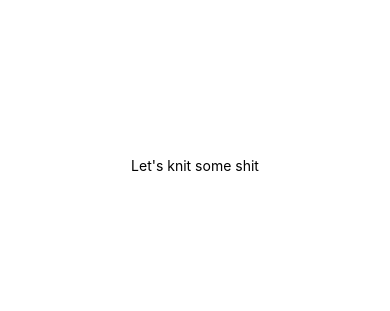
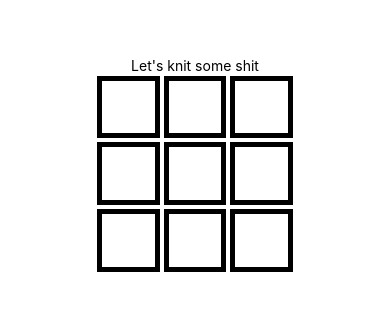
Before and after one commit to reedr3/knit, a React Native app: screen / in a window 390 px wide. Shown: the part 257-568 px from the top of the page. Built offline with nearby package versions, Linux system fonts and the light colour scheme.

Commit message:
Ryker can toggle cells in 3x3 grid between black and white.

```diff
--- a/App.tsx
+++ b/App.tsx
@@ -1,19 +1,8 @@
 import React from 'react';
-import { StyleSheet, Text, View } from 'react-native';
+import Main from './Main';
 
-export default function App() {
-  return (
-    <View style={styles.container}>
-      <Text>Let's knit some shit</Text>
-    </View>
-  );
+function App() {
+  return <Main />
 }
 
-const styles = StyleSheet.create({
-  container: {
-    flex: 1,
-    backgroundColor: '#fff',
-    alignItems: 'center',
-    justifyContent: 'center',
-  },
-});
+export default App;
--- /dev/null
+++ b/Main.tsx
@@ -0,0 +1,52 @@
+import React, { Component } from 'react';
+import { StyleSheet, Text, View, TouchableOpacity } from 'react-native';
+
+export default class Main extends Component {
+    state = {
+        cellColors: ["white", "white", "white", "white", "white", "white", "white", "white", "white"]
+    }
+
+    toggleCellColor(cellIndex: number) {
+        let newCellColors = this.state.cellColors
+        newCellColors[cellIndex] = this.state.cellColors[cellIndex] == "white" ? "black" : "white"
+
+        this.setState({
+            cellColors: newCellColors
+        })
+    }
+
+    render() {
+        return (
+            <View style={styles.container}>
+                <Text>Let's knit some shit</Text>
+                <View style={{ height: 200, width: 200, flexDirection: 'column' }}>
+                    <View style={{ flex: 1, flexDirection: 'row' }}>
+                        <TouchableOpacity style={{ flex: 1, margin: 2, borderColor: 'black', borderStyle: 'solid', borderWidth: 5, backgroundColor: this.state.cellColors[0] }} onPress={() => this.toggleCellColor(0)} />
+                        <TouchableOpacity style={{ flex: 1, margin: 2, borderColor: 'black', borderStyle: 'solid', borderWidth: 5, backgroundColor: this.state.cellColors[1] }} onPress={() => this.toggleCellColor(1)} />
+                        <TouchableOpacity style={{ flex: 1, margin: 2, borderColor: 'black', borderStyle: 'solid', borderWidth: 5, backgroundColor: this.state.cellColors[2] }} onPress={() => this.toggleCellColor(2)} />
+                    </View>
+                    <View style={{ flex: 1, flexDirection: 'row' }}>
+                        <TouchableOpacity style={{ flex: 1, margin: 2, borderColor: 'black', borderStyle: 'solid', borderWidth: 5, backgroundColor: this.state.cellColors[3] }} onPress={() => this.toggleCellColor(3)} />
+                        <TouchableOpacity style={{ flex: 1, margin: 2, borderColor: 'black', borderStyle: 'solid', borderWidth: 5, backgroundColor: this.state.cellColors[4] }} onPress={() => this.toggleCellColor(4)} />
+                        <TouchableOpacity style={{ flex: 1, margin: 2, borderColor: 'black', borderStyle: 'solid', borderWidth: 5, backgroundColor: this.state.cellColors[5] }} onPress={() => this.toggleCellColor(5)} />
+                    </View>
+                    <View style={{ flex: 1, flexDirection: 'row' }}>
+                        <TouchableOpacity style={{ flex: 1, margin: 2, borderColor: 'black', borderStyle: 'solid', borderWidth: 5, backgroundColor: this.state.cellColors[6] }} onPress={() => this.toggleCellColor(6)} />
+                        <TouchableOpacity style={{ flex: 1, margin: 2, borderColor: 'black', borderStyle: 'solid', borderWidth: 5, backgroundColor: this.state.cellColors[7] }} onPress={() => this.toggleCellColor(7)} />
+                        <TouchableOpacity style={{ flex: 1, margin: 2, borderColor: 'black', borderStyle: 'solid', borderWidth: 5, backgroundColor: this.state.cellColors[8] }} onPress={() => this.toggleCellColor(8)} />
+                    </View>
+                </View>
+            </View>
+        );
+    }
+
+}
+
+const styles = StyleSheet.create({
+    container: {
+        flex: 1,
+        backgroundColor: '#fff',
+        alignItems: 'center',
+        justifyContent: 'center',
+    },
+});
```
